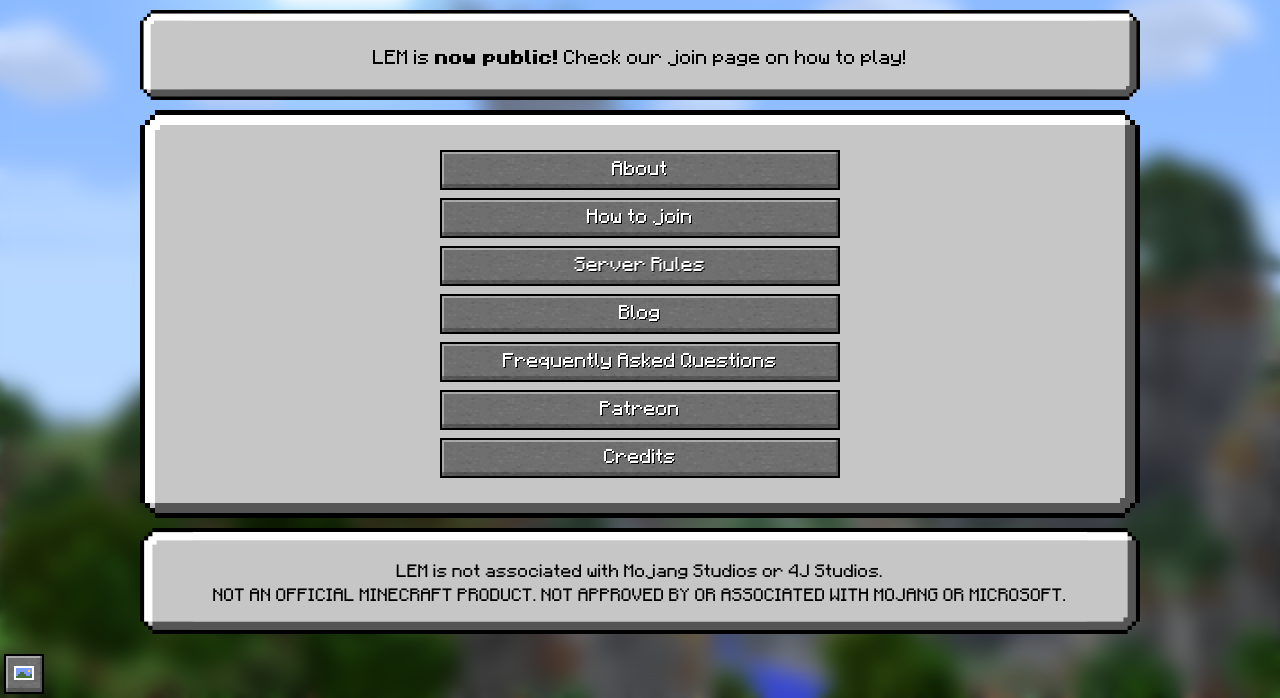
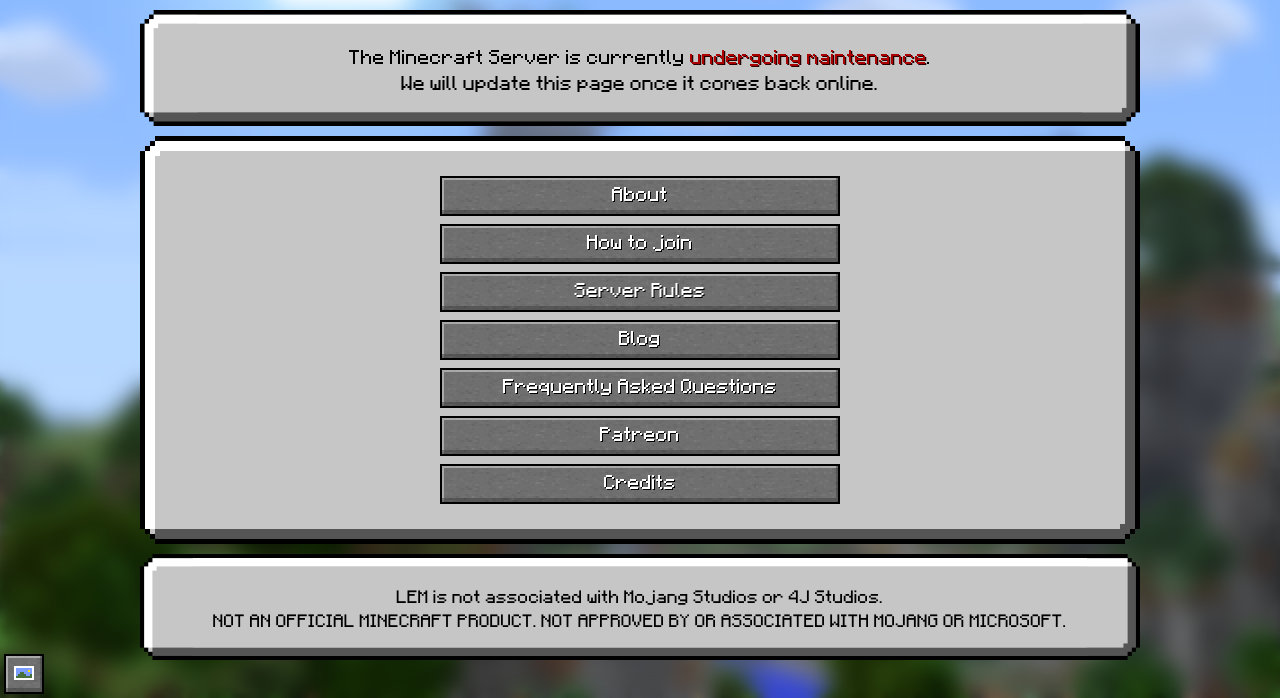
Before and after one commit to Legacy-Edition-Minigames/Website, a Jekyll site: the page built from index.html, in a window 1280 px wide, cut to the strip 202-900 px from the top of the page. Built offline with Jekyll 4.4.1, drawn with Linux system fonts in a browser that asks for light colours; some web fonts are replaced.

Commit message:
Add maintenance notice

```diff
--- a/index.html
+++ b/index.html
@@ -4,7 +4,7 @@
 ---
 
 <div class="guibox center">
-	LEM is <b>now public!</b> Check our join page on how to play!</a>
+	The Minecraft Server is currently <span style="color: #AA0000; text-shadow: 1.25px 1px #2A0000">undergoing maintenance</span>.<br>We will update this page once it comes back online.</a>
 </div>
 
 <div class="guibox center">
```
